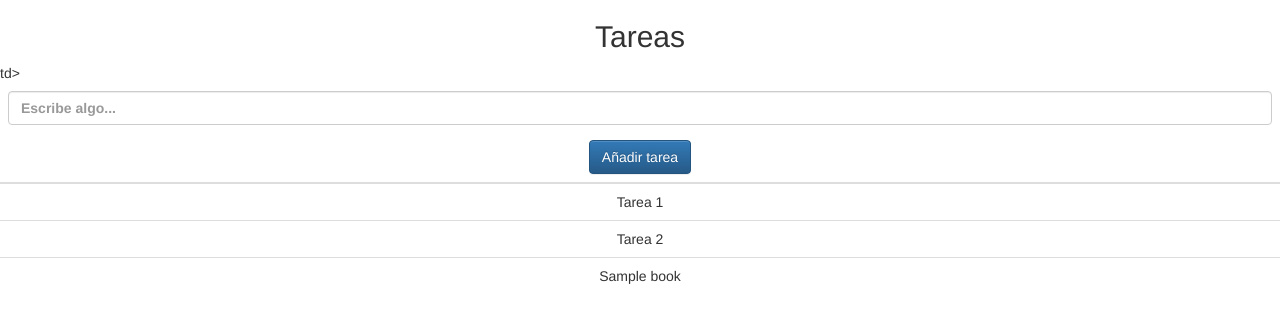
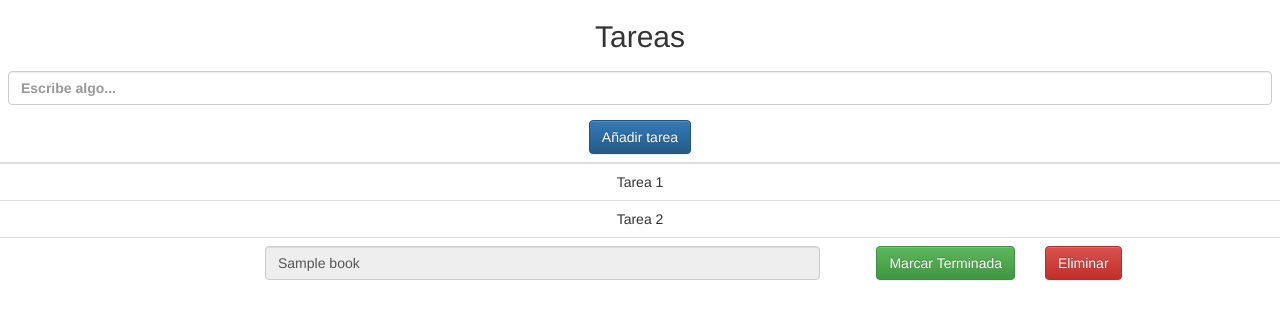
Before and after one commit to 0xBroom/practicasSGE, a Flask app: template TrabajoFlask/templates/home.html in a window 1280 px wide. Shown: the top 323 px of the page. Run offline with Flask 2, Linux system fonts and the light colour scheme; the template is opened without the code that fills it: most values are stand-ins (such as "Sample title", 1, 10 or a date in 2020); some libraries are stand-ins or nearby versions.

Commit message:
html actualizado

```diff
--- a/TrabajoFlask/templates/home.html
+++ b/TrabajoFlask/templates/home.html
@@ -36,7 +36,23 @@
     </tr>
     {% for tarea in tareas %}
       <tr>
-          <td>{{book.title}}</td>td>
+          <td>
+              <div class="container">
+                <div class="row">
+                    <div class="col-sm-2"></div>
+                    <div class="col-sm-6">
+                        <input width="50%" id="email" type="text" class="form-control" name="tarea" value="{{book.title}}" disabled>
+                    </div>
+             <!-- $_POST['TerminaOBorra'] se hará un if para ver si está terminado o se borra -->
+                    <div class="col-sm-2" align="right">
+                        <button type="submit" name="TerminaOBorra" value="terminado" class="btn btn-success">Marcar Terminada</button>
+                    </div>
+                    <div class="col-sm-2" align="left">
+                        <button type="submit" name="TerminaOBorra" value="borrado" class="btn btn-danger">Eliminar</button>
+                    </div>
+                </div>
+            </div>
+          </td>
       </tr>
     {% endfor %}
   </tbody>
```
